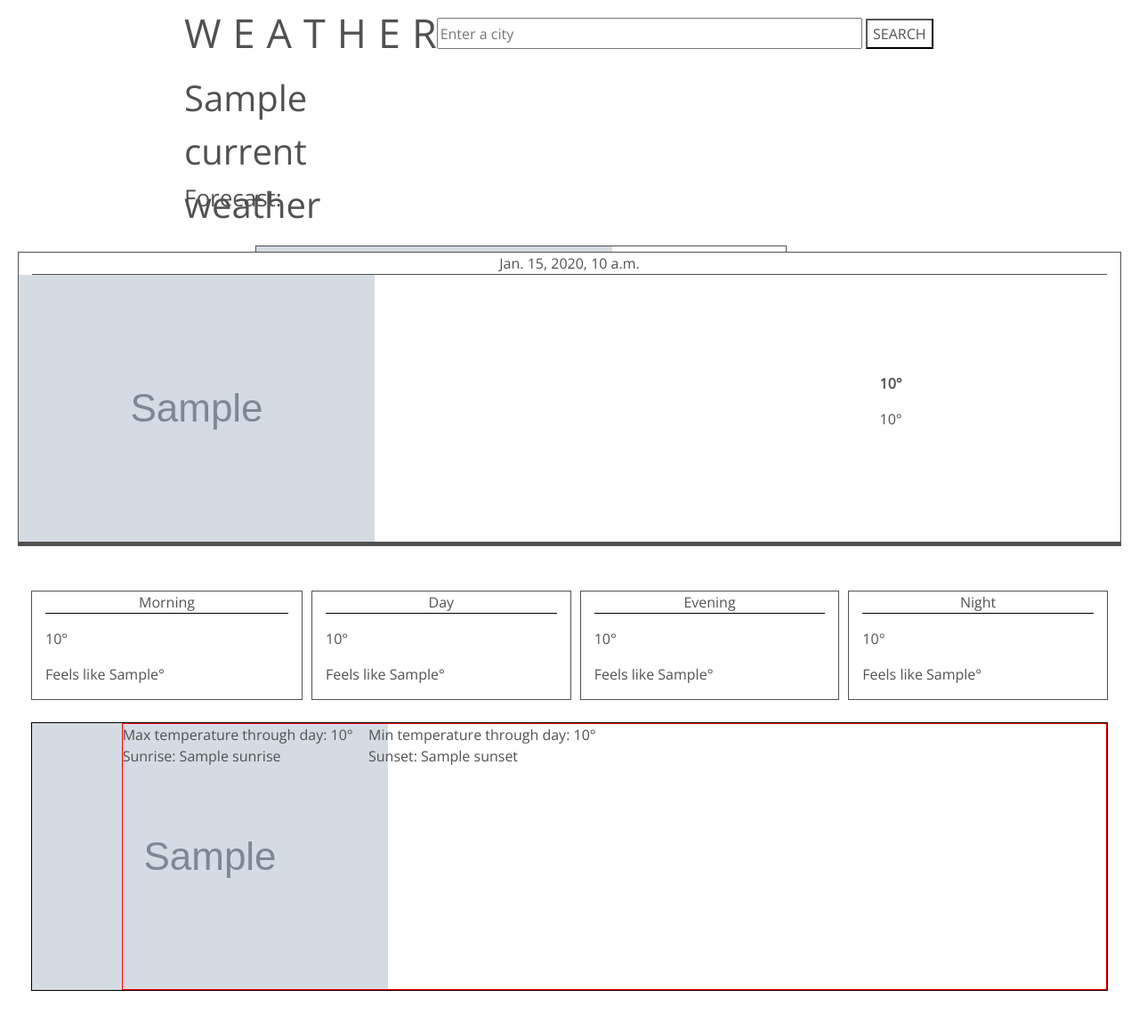
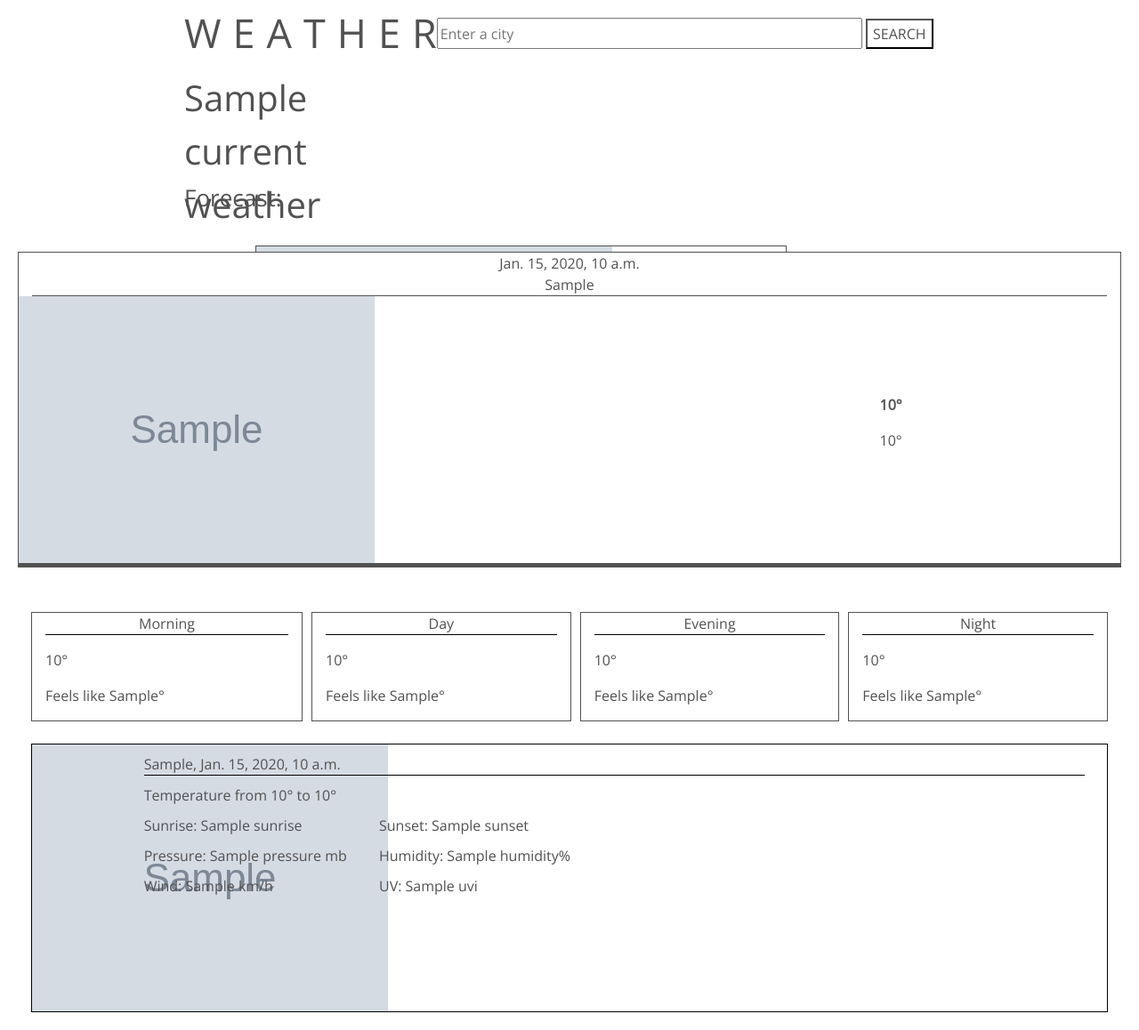
Before and after one commit to laimaurnezaite/theweather, a Django app: template theweather/templates/city.html in a window 1280 px wide. Shown: the whole page at 89% size. Before the commit the page ends 1114 px from the top, so only its background shows below. Run offline with Django 3.2, Linux system fonts and the light colour scheme; the template is opened without the code that fills it: most values are stand-ins (such as "Sample title", 1, 10 or a date in 2020); grey boxes marked "Sample" are stand-in pictures; some libraries are stand-ins or nearby versions.

Commit message:
add innerHTML changes when clicked

```diff
--- a/theweather/templates/city.html
+++ b/theweather/templates/city.html
@@ -6,7 +6,17 @@
             const elDailyWeather = document.getElementById('selected-daily-weather');
             console.log(dailyWeather);
             elDailyWeather.classList.remove('d-none');
-            elDailyWeather.innerHTML = JSON.stringify(dailyWeather);
+            /*document.getElementById('selected-daily-weather').innerHTML = JSON.stringify(dailyWeather.week_day);*/
+            document.getElementById('week_day-date').innerHTML = dailyWeather.week_day + ", " + dailyWeather.date_day;
+            document.getElementById('sunrise').innerHTML = "Sunrise: " + dailyWeather.sunrise;
+            document.getElementById('sunset').innerHTML = "Sunset: " + dailyWeather.sunset;
+            document.getElementById('min-max-temperature').innerHTML = "Temperature from " + dailyWeather.temperature_min + "° to " + dailyWeather.temperature_max +"°";
+            document.getElementById('pressure').innerHTML = "Pressure: " + dailyWeather.pressure + " mb";
+            document.getElementById('humidity').innerHTML = "Humidity: " + dailyWeather.humidity + "%";
+            document.getElementById('wind_speed').innerHTML = "Wind: " + dailyWeather.wind_speed + " km/h";
+            document.getElementById('uvi').innerHTML = "UV: " + dailyWeather.uvi;
+            document.getElementById('icon').attr("src", dailyWeather.icon);
+
         }
     </script>
     <style type="text/css">
@@ -85,6 +95,9 @@
         }
         .forecast-date {
             margin: auto;
+        }
+        .week-day {
+            margin: auto;
             border-bottom:1px solid #515151;
         }
         .night_and_day_temperature {
@@ -142,7 +155,12 @@
             <div class="col forecast" onclick="updateDailyWeather({{ daily }})">
                 <div class="row">
                     <div class="col" style="text-align: center; ">
-                        <p class="forecast-date">{{daily.date}}</p>
+                        <p class="forecast-date">{{daily.date_day}}</p>
+                    </div>
+                </div>
+                <div class="row">
+                    <div class="col" style="text-align: center; ">
+                        <p class="week-day">{{daily.week_day}}</p>
                     </div>
                 </div>
                 <div class="row">
@@ -170,7 +188,7 @@
 
     <div class="container" style="margin:0px; max-width:100%; margin-top:40px;">
         {% for daily in forecast %}
-            {% if daily.date == current_weather.date  %}
+            {% if daily.date_day == current_weather.date  %}
                 <div class="row justify-content-between" style="padding:0px; margin:15px;">
                     <div class="col-3 morn-day-eve-night">
                         <div class="row">
@@ -243,64 +261,47 @@
                 </div>
                 <div class="row" style="border:1px solid black; padding:0px; margin:20px;">
                     <div class="col-1 image-col">
-                        <img src="{{ daily.icon }}" alt="Image">
+                        <img id="icon" src="{{daily.icon}}" alt="Image">
                     </div>
-                    <div class="col" style="border:1px solid red;">
-                        <div class="row">
+                    <div class="col">
+                        <div class="row" style="margin: 10px;">
+                            <div class="col max-temperature-col">
+                                <p id="week_day-date" style="border-bottom: 1px solid black;" class="max-temperature">{{daily.week_day}}, {{daily.date_day}}</p>
+                            </div>
+                        </div>
+                        <div class="row" style="margin: 10px;">
+                            <div class="col max-temperature-col">
+                                <p id="min-max-temperature" class="max-temperature">Temperature from {{daily.temperature_min}}° to {{daily.temperature_max}}°</p>
+                            </div>
+                        </div>
+                        <div class="row" style="margin: 10px;">
                             <div class="col-3 max-temperature-col">
-                                <p class="max-temperature">Max temperature through day: {{daily.temperature_max}}°</p>
+                                <p id="sunrise" class="max-temperature">Sunrise: {{daily.sunrise}}</p>
                             </div>
                             <div class="col min-temperature-col">
-                                <p class="min-temperature">Min temperature through day: {{daily.temperature_min}}°</p>
+                                <p id="sunset" class="min-temperature">Sunset: {{daily.sunset}}</p>
                             </div>
                         </div>
-                        <div class="row">
+                        <div class="row" style="margin: 10px;">
                             <div class="col-3 max-temperature-col">
-                                <p class="max-temperature">Sunrise: {{daily.sunrise}}</p>
+                                <p id="pressure" class="max-temperature">Pressure: {{daily.pressure}} mb</p>
                             </div>
                             <div class="col min-temperature-col">
-                                <p class="min-temperature">Sunset: {{daily.sunset}}</p>
+                                <p id="humidity" class="min-temperature">Humidity: {{daily.humidity}}%</p>
                             </div>
                         </div>
-
-
+                        <div class="row" style="margin: 10px;">
+                            <div class="col-3 max-temperature-col">
+                                <p id="wind_speed" class="max-temperature">Wind: {{daily.wind_speed}} km/h</p>
+                            </div>
+                            <div class="col min-temperature-col">
+                                <p id="uvi" class="min-temperature">UV: {{daily.uvi}}</p>
+                            </div>
+                        </div>
                     </div>
                 </div>
             {% endif %}
         {% endfor %}
-
-
-
     </div>
 
-    <!-- {% for daily in forecast %}
-        {% if daily.date == current_weather.date  %}
-            <p>temperature morn: {{daily.temperature_morn}}°</p>
-        {% endif %}
-    {% endfor %} -->
-
-                <!-- <p>sunrise: {{daily.sunrise}}</p>
-                <p>sunset: {{daily.sunset}}</p>
-                <p>temperature morn: {{daily.temperature_morn}}</p>
-                <p>temperature day: {{daily.temperature_day}}</p>
-                <p>temperature eve: {{daily.temperature_eve}}</p>
-                <p>temperature nigh: {{daily.temperature_night}}</p>
-                <p>temperature min: {{daily.temperature_min}}</p>
-                <p>temperature max: {{daily.temperature_max}}</p>
-                <p>feels_like morn: {{daily.feels_like_morn}}</p>
-                <p>feels_like day: {{daily.feels_like_day}}</p>
-                <p>feels_like eve: {{daily.feels_like_eve}}</p>
-                <p>feels_like night: {{daily.feels_like_nught}}</p>
-                <p>pressure: {{daily.pressure}}</p>
-                <p>humidity: {{daily.humidity}}</p>
-                <p>clouds: {{daily.clouds}}</p>
-                <p>uvi: {{daily.uvi}}</p>
-                <p>wind_speed: {{daily.wind_speed}}</p>
-                <p>wind_deg: {{daily.wind_deg}}</p>
-                <p>main: {{daily.main}}</p>
-                <p>description: {{daily.description}}</p>
-                <img src="http://openweathermap.org/img/w/{{ daily.icon }}.png" alt="Image"> -->
-
-
-
 {% endblock content %}
```
